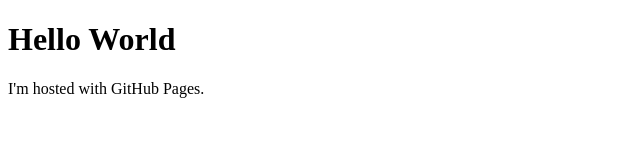
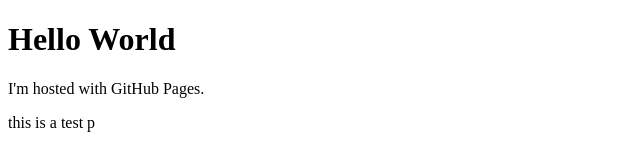
Before and after one commit to dirkinzs/LD45, a plain HTML site: page index.html in a window 1280 px wide. Shown: the full height of the page, 0-640 px from the left. Drawn offline with Linux system fonts and the light colour scheme.

Commit message:
Testing updates

```diff
--- a/index.html
+++ b/index.html
@@ -3,5 +3,6 @@
 	<body>
 		<h1>Hello World</h1>
 		<p>I'm hosted with GitHub Pages.</p>
+		<p>this is a test p</p>
 	</body>
 </html>
```
